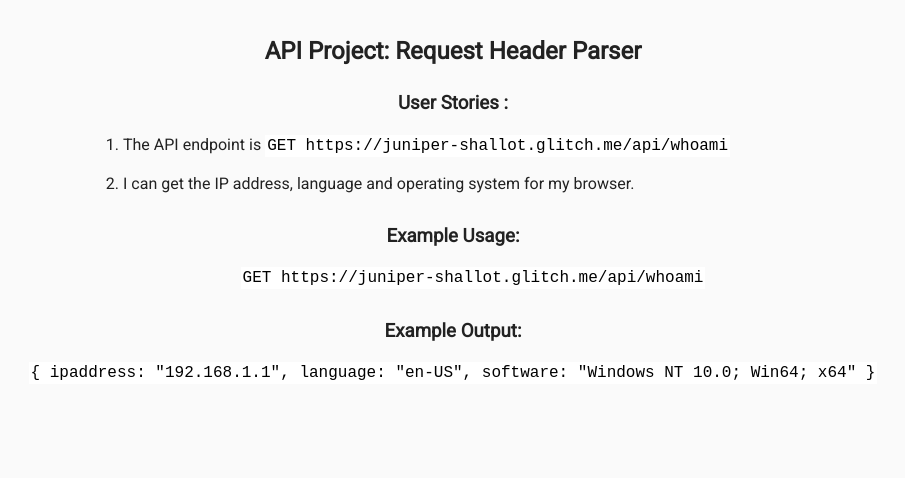
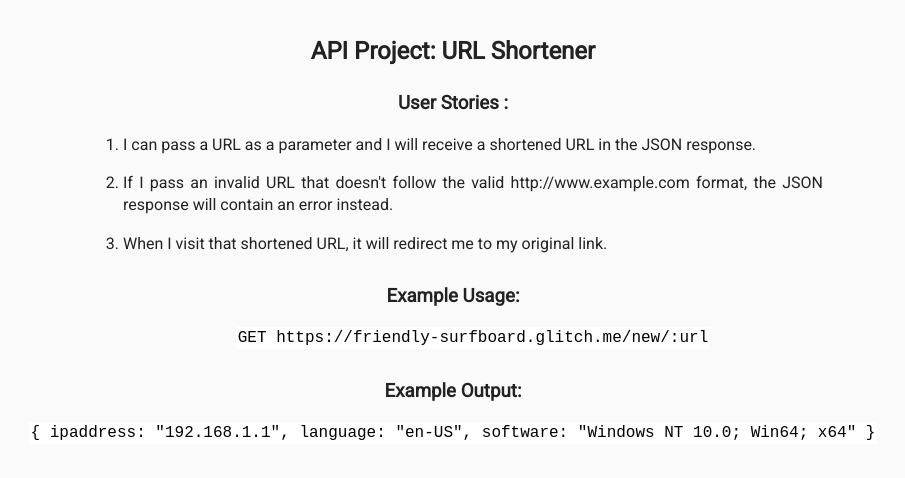
Before and after one commit to Shlim45/fcc-url-shortener, a website: page views/index.html in a window 1280 px wide. Shown: the whole page, without its empty margins (187-1092 px from the left). Drawn offline with Linux system fonts and the light colour scheme; files that its build step writes are made by us from their sources.

Commit message:
💰🐴 Checkpoint views/index.html:718707/279 package.json:718707/1

```diff
--- a/package.json
+++ b/package.json
@@ -8,7 +8,8 @@
   },
   "dependencies": {
     "express": "^4.12.4",
-    "cors": "^2.8.0"
+    "cors": "^2.8.0",
+    "mongodb": "^3.0.4"
   },
   "engines": {
     "node": "4.4.5"
--- a/views/index.html
+++ b/views/index.html
@@ -3,7 +3,7 @@
 <html>
 
    <head>
-      <title>Request Header Parser</title>
+      <title>URL Shortener</title>
       <link rel="shortcut icon" href="https://cdn.hyperdev.com/us-east-1%3A52a203ff-088b-420f-81be-45bf559d01b1%2Ffavicon.ico" type="image/x-icon"/>
       <link href="https://fonts.googleapis.com/css?family=Roboto" rel="stylesheet" type="text/css">
       <link href="style.css" rel="stylesheet" type="text/css">
@@ -12,16 +12,17 @@
    <body>
 
       <div class="container">
-        <h2>API Project: Request Header Parser</h2>
+        <h2>API Project: URL Shortener</h2>
         <h3>User Stories :</h3>
         <ol class="user-stories">
-          <li>The API endpoint is <code>GET https://juniper-shallot.glitch.me/api/whoami</code></li>
-          <li>I can get the IP address, language and operating system for my browser.</li>
+          <li>I can pass a URL as a parameter and I will receive a shortened URL in the JSON response.</li>
+          <li>If I pass an invalid URL that doesn't follow the valid http://www.example.com format, the JSON response will contain an error instead.</li>
+          <li>When I visit that shortened URL, it will redirect me to my original link.</li>
         </ol>
 
         <h3>Example Usage:</h3>
         <ul>
-          <li><code>GET https://juniper-shallot.glitch.me/api/whoami</code></li>
+          <li><code>GET https://friendly-surfboard.glitch.me/new/:url</code></li>
         </ul>
 
         <h3>Example Output:</h3>
```
